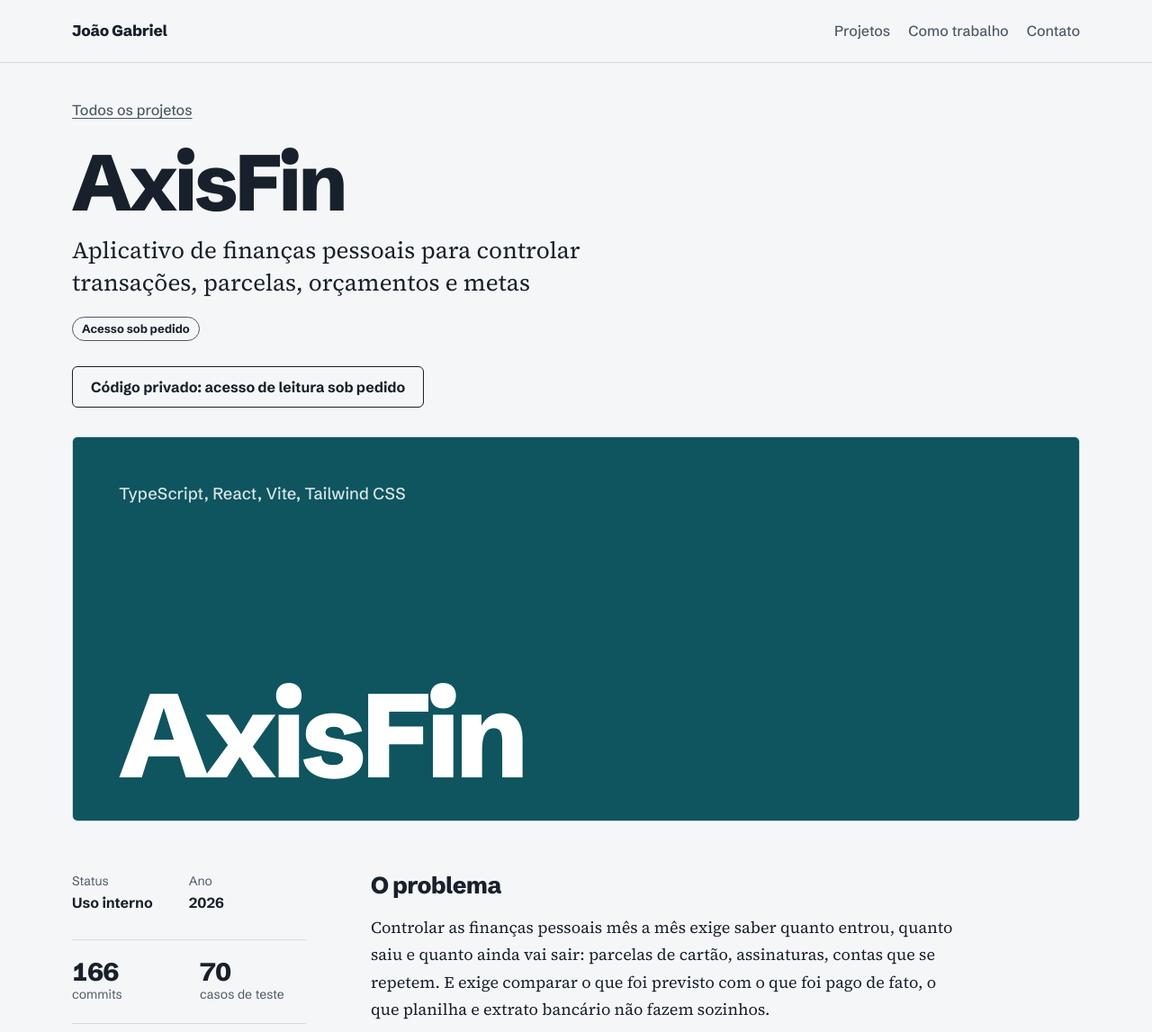
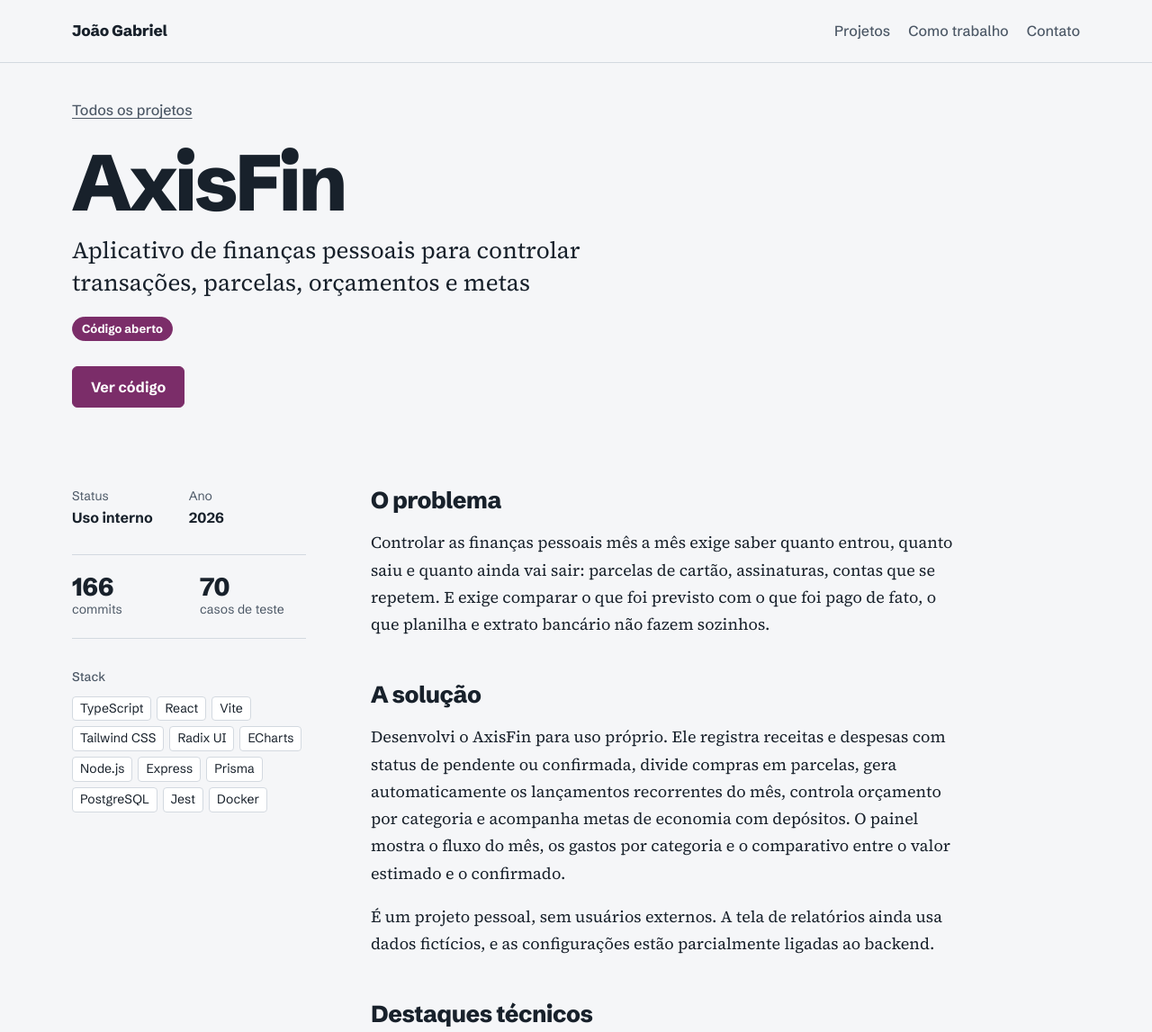
Before and after one commit to Flodyz/flodyz.github.io, a plain HTML site: page projetos/axisfin/index.html in a window 1280 px wide. Shown: the top 1147 px of the page at 90% size. Drawn offline with Linux system fonts and the light colour scheme.

Commit message:
Atualiza projetos: prints do Kyven, AxisFin com código aberto e ajustes de layout
Co-Authored-By: Claude Opus 5.5 <noreply@anthropic.com>

```diff
--- a/projetos/axisfin/index.html
+++ b/projetos/axisfin/index.html
@@ -23,7 +23,7 @@
 <link rel="preconnect" href="https://fonts.googleapis.com">
 <link rel="preconnect" href="https://fonts.gstatic.com" crossorigin>
 <link rel="stylesheet" href="https://fonts.googleapis.com/css2?family=Schibsted+Grotesk:wght@400;500;700;800&family=Source+Serif+4:ital,opsz,wght@0,8..60,400;0,8..60,600;1,8..60,400&display=swap">
-<link rel="stylesheet" href="/style.css">
+<link rel="stylesheet" href="/style.css?v=b88bea4da0">
 </head>
 <body>
 <a class="skip-link" href="#conteudo">Pular para o conteúdo</a>
@@ -44,14 +44,11 @@
     <p class="back"><a href="/#projetos">Todos os projetos</a></p>
     <h1 class="project-title">AxisFin</h1>
     <p class="project-tagline">Aplicativo de finanças pessoais para controlar transações, parcelas, orçamentos e metas</p>
-    <ul class="badges" aria-label="Selos"><li class="badge badge--access">Acesso sob pedido</li></ul>
-    <div class="actions"><a class="button" href="mailto:joaogfdiogo@gmail.com?subject=Acesso%20ao%20c%C3%B3digo%20do%20AxisFin&amp;body=Ol%C3%A1%2C%20Jo%C3%A3o%20Gabriel.%0A%0AGostaria%20de%20acesso%20de%20leitura%20ao%20c%C3%B3digo%20do%20AxisFin.%0AMeu%20usu%C3%A1rio%20no%20GitHub%3A%20%0A">Código privado: acesso de leitura sob pedido</a></div>
+    <ul class="badges" aria-label="Selos"><li class="badge badge--code">Código aberto</li></ul>
+    <div class="actions"><a class="button button--primary" href="https://github.com/Flodyz/axisfin">Ver código</a></div>
 
   </header>
-  <div class="wrap"><div class="project-figure"><div class="cover cover--large" style="--cover: #0E5560" aria-hidden="true">
-      <span class="cover-stack">TypeScript, React, Vite, Tailwind CSS</span>
-      <span class="cover-title">AxisFin</span>
-    </div></div></div>
+
   <div class="project-layout wrap">
     <aside class="facts" aria-label="Ficha do projeto">
       <dl class="facts-list">
@@ -95,7 +92,7 @@
   <div class="wrap footer-inner">
     <div>
       <p class="footer-name">João Gabriel</p>
-      <p class="footer-role">Desenvolvedor full stack em Goiânia. Aberto a trabalho remoto como PJ.</p>
+      <p class="footer-role">Desenvolvedor full stack em Goiânia. Aberto a novas oportunidades.</p>
     </div>
     <ul class="contacts contacts--compact">
     <li><span class="contact-label">E-mail</span> <a href="mailto:joaogfdiogo@gmail.com">joaogfdiogo@gmail.com</a></li>
--- a/style.css
+++ b/style.css
@@ -413,13 +413,17 @@ code {
 
 /* Capa tipográfica: projetos ainda sem prints */
 
+/* O container é o pai (.card-media): um elemento não mede cqi sobre si mesmo. */
+.card-media {
+  container-type: inline-size;
+}
+
 .cover {
-  container-type: inline-size;
   display: flex;
   flex-direction: column;
   justify-content: space-between;
   height: 100%;
-  padding: 6cqi 6cqi 4cqi;
+  padding: 6cqi 6cqi 5cqi;
   background: var(--cover);
   color: #ffffff;
   overflow: hidden;
@@ -436,24 +440,11 @@ code {
 .cover-title {
   font-size: 16cqi;
   font-weight: 800;
-  line-height: 0.85;
+  line-height: 1;
   letter-spacing: -0.05em;
   white-space: nowrap;
 }
 
-.cover--large {
-  aspect-ratio: 21 / 8;
-  height: auto;
-  padding: 4cqi 4cqi 3cqi;
-}
-
-.cover--large .cover-stack {
-  font-size: max(0.8125rem, 1.8cqi);
-}
-
-.cover--large .cover-title {
-  font-size: 13cqi;
-}
 
 /* Início: como trabalho */
 
@@ -691,7 +682,6 @@ code {
   font-weight: 800;
   letter-spacing: -0.02em;
   line-height: 1.1;
-  font-variant-numeric: tabular-nums;
 }
 
 .facts-heading {
```
Also changed, not shown: 404.html (+2 -2 lines), index.html (+5 -5 lines), projetos/barbaggio/index.html (+4 -6 lines), projetos/facgestor/index.html (+2 -2 lines), projetos/kozzia/index.html (+4 -6 lines), projetos/kyven/index.html (+2 -2 lines), projetos/nero/index.html (+2 -2 lines), projetos/rpstudio/index.html (+3 -6 lines), img/kyven/02-crm-funil-720.webp, img/kyven/02-crm-funil.webp, img/kyven/03-crm-lead-720.webp, img/kyven/03-crm-lead.webp, img/kyven/05-agenda-720.webp, img/kyven/05-agenda.webp, 1 more files.
